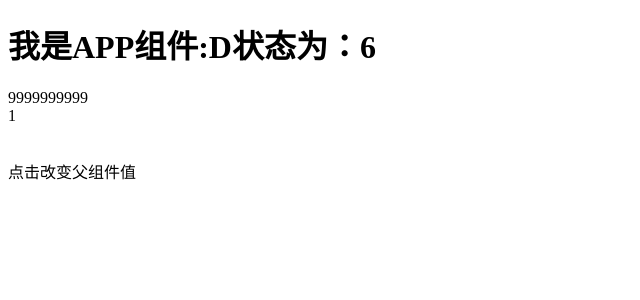
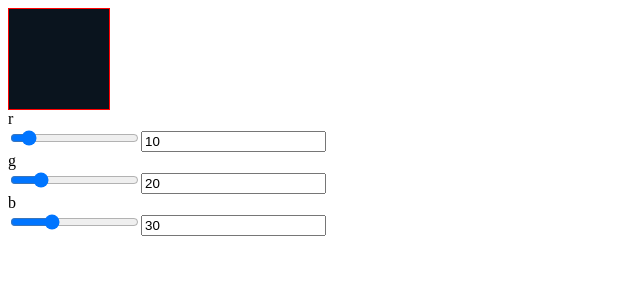
Before and after one commit to suyingda/React-webpack, a React app: page / in a window 1280 px wide. Shown: the top 300 px of the page, without its empty margins (0-640 px from the left). Built offline with nearby package versions, Linux system fonts and the light colour scheme; the HTML template or start-up script is replaced by a standard one.

Commit message:
完结一个段-待续

```diff
--- /dev/null
+++ b/app/color/Bar/Bar.js
@@ -0,0 +1,34 @@
+
+import React, { Component } from "react"
+import "./css.less"
+class Bar extends Component {
+    constructor(props) {
+        super();
+        this.state = {
+            v: props.v
+        }
+        console.log(props)
+        this.setColor = props.setColor;
+        this.change = (this.change).bind(this)
+
+    }
+
+    change(event) {
+        this.setState({
+            "v": event.target.value
+        })
+        this.setColor(this.props.color, this.state.v)
+    }
+    render() {
+        return (
+            <div className="Bar-kaola">
+           {this.props.color}
+              <div className="bar">
+                    <input type="range" value={this.state.v} onChange={this.change} />
+                    <input type="number" value={this.state.v} onChange={this.change} />
+                </div>
+            </div>
+        );
+    }
+}
+export default Bar;
--- /dev/null
+++ b/app/color/Bar/css.less
@@ -0,0 +1,5 @@
+.big{
+    width:100px;
+    height: 100px;
+    border: 1px solid red;
+}
--- /dev/null
+++ b/app/color/Index.js
@@ -0,0 +1,38 @@
+
+import React, { Component } from "react"
+import Bar from './Bar/Bar.js'
+import "./Bar/css.less"
+class App extends Component {
+    constructor() {
+        super();
+        this.state = {
+            r: 10,
+            g: 20,
+            b: 30
+        }
+        /* this.setColor=(this.setColor).bind(this) */
+        /*   this.getColor = () => {
+              console.log("没")
+              return {
+                  "backgroundColor": `rgb(${this.state.r},${this.state.g},${this.state.b}`
+              }
+          } */
+    }
+    // 设置函数
+    setColor(color, value) {
+        console.log(color, value)
+        this.setState({ [color]: value })
+    }
+    render() {
+        return (
+            <div>
+                {/*  <div style={{"backgroundColor" : `rgb(${this.state.r},${this.state.g},${this.state.b}`}} className="big"></div> */}
+                <div style={{ "backgroundColor": `rgb(${this.state.r},${this.state.g},${this.state.b}` }} className="big"></div>
+                <Bar color="r" v={this.state.r} setColor={(this.setColor).bind(this)}></Bar>
+                <Bar color="g" v={this.state.g} setColor={(this.setColor).bind(this)}></Bar>
+                <Bar color="b" v={this.state.b} setColor={(this.setColor).bind(this)}></Bar>
+            </div>
+        );
+    }
+}
+export default App;
--- a/app/main.js
+++ b/app/main.js
@@ -1,6 +1,6 @@
 import React from "react";
 import { render } from "react-dom";
-import App from "./props/Index.js";
+import App from "./color/Index.js";
 
 
 render(
--- a/package.json
+++ b/package.json
@@ -13,9 +13,13 @@
     "babel-loader": "^7.1.2",
     "babel-preset-es2015": "^6.24.1",
     "babel-preset-react": "^6.24.1",
+    "css-loader": "^0.28.7",
+    "less": "^2.7.2",
+    "less-loader": "^4.0.5",
     "prop-types": "^15.5.10",
     "react": "^15.6.1",
     "react-dom": "^15.6.1",
+    "style-loader": "^0.18.2",
     "webpack": "^3.6.0"
   }
 }
--- a/webpack.config.js
+++ b/webpack.config.js
@@ -17,6 +17,16 @@ module.exports = {
                         presets: ['es2015','react']
                     }
                 }
+            },
+            {
+                test:/\.less$/,
+                 use:[{
+                     loader:"style-loader"
+                 },{
+                     loader:"css-loader"
+                 },{
+                     loader:"less-loader"
+                 }]
             }
         ]
 
```
Also changed, not shown: app/api/Index.js (added, +14 -0 lines), app/api/My.js (added, +7 -0 lines), app/context/Father.js (added, +25 -0 lines), app/context/Index.js (added, +35 -0 lines), app/context/Sun.js (added, +20 -0 lines), react.txt.
